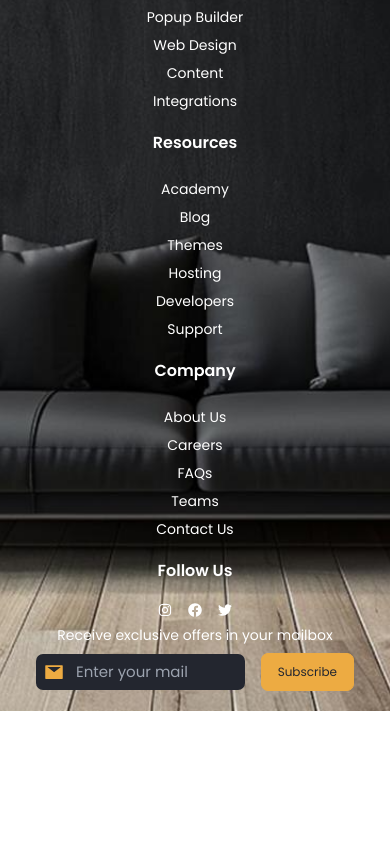
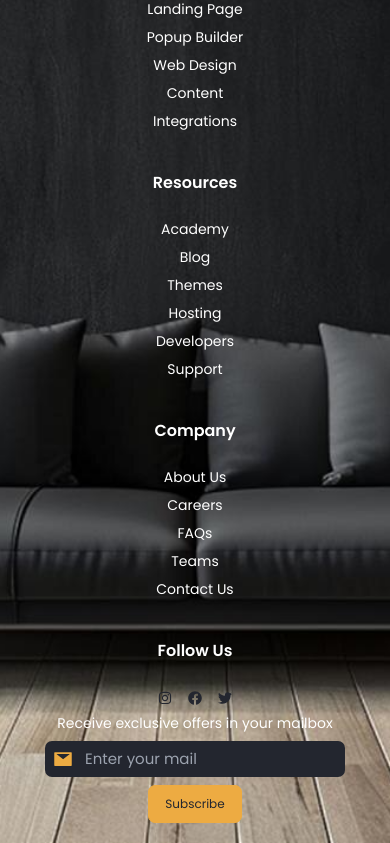
Before and after one commit to AndrewToks/landing-page, a React (Vite) app: page / in a window 390 px wide. Shown: the part 6821-7664 px from the top of the page. Before the commit the page ends 7532 px from the top, so only its background shows below. Built offline with nearby package versions, Linux system fonts and the light colour scheme.

Commit message:
footer Section

```diff
--- a/src/Footer.jsx
+++ b/src/Footer.jsx
@@ -8,7 +8,6 @@ const Footer = () => {
   return (
     <div className="w-full h-full">
       <main className="bg-bgImg bg-center bg-no-repeat bg-cover min-h-screen h-fit w-full text-white">
-
         {/* Hero Section */}
         <div className="p-5 text-center">
           <div className="max-w-[627px] mx-auto mt-14 mb-10 flex flex-col items-center gap-4">
@@ -22,7 +21,7 @@ const Footer = () => {
 
           {/* Footer Grid */}
           <div  className="max-w-[1200px] mx-auto px-4">
-            <div className="grid grid-cols-1 sm:grid-cols-2 md:grid-cols-3 lg:grid-cols-5 items-center lg:items-start gap-5 lg:gap-0">
+            <div className="grid grid-cols-1 sm:grid-cols-2 md:grid-cols-3 lg:grid-cols-5 items-center lg:items-start gap-10 lg:gap-0">
               {/* Column 1 */}
               <article className="flex flex-col gap-4 items-center lg:items-start">
                 <h1 className="text-[20px] font-semibold">
@@ -82,16 +81,16 @@ const Footer = () => {
               </article>
 
               {/* Column 5 */}
-              <article  className="flex flex-col gap-2 lg:gap-4 items-center lg:items-start">
+              <article  className="flex flex-col gap-4 items-center lg:items-start">
                 <h1 className="font-semibold mb-3">Follow Us</h1>
                 <ul className="space-y-2 text-sm justify-center flex flex-col items-center lg:items-start">
-                <li className="flex gap-4">
+                <li className="flex gap-4 text-[#23262F]">
                   <FaInstagram />
                   <FaFacebook />
                   <FaTwitter />
                 </li>
                 <li className="text-sm">Receive exclusive offers in your mailbox</li>
-                <li className='flex items-center gap-4 '>
+                {/* <li className='flex items-center gap-4 '> */}
                 <li className='relative'>
                     <AiFillMail className="absolute left-2 top-1/2 transform -translate-y-1/2 text-[#EDAB42]" size={20} />
                     <input
@@ -99,12 +98,10 @@ const Footer = () => {
                       placeholder="Enter your mail"
                       className="w-full max-w-[300px] rounded-[7px] text-[15px] py-2 pl-10 pr-4 bg-[#23262f] text-white"
                     /></li>
-                    <li>
-                    <button className="text-[12px] lg:text-[16px] text-[#23262F] bg-[#EDAB42] hover:bg-[#c58927] border border-[#EDAB42] rounded-[7px] py-[8px] px-[16px]">
+                    <li className="text-[12px] lg:text-[16px] text-[#23262F] bg-[#EDAB42] hover:bg-[#c58927] border border-[#EDAB42] rounded-[7px] py-[8px] px-[16px]">
                     Subscribe
-                  </button>
                   </li>
-                  </li>
+
                 </ul>
               </article>
             </div>
```
